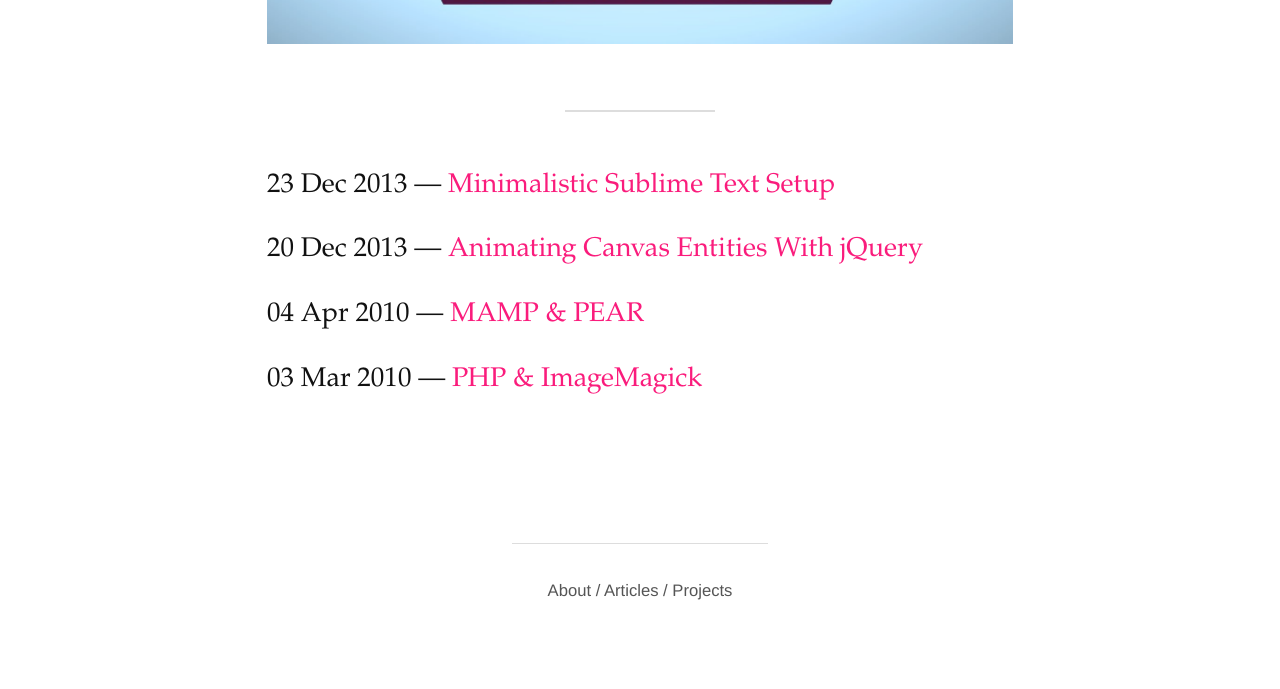
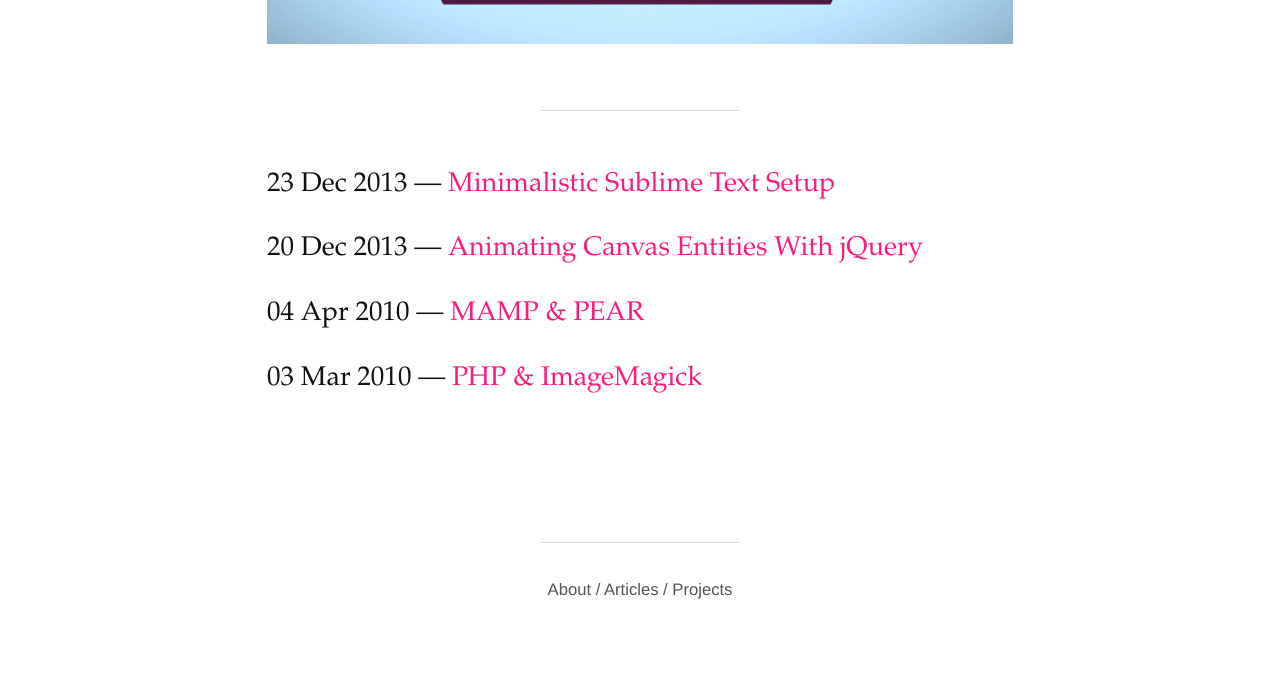
Before and after one commit to neogeek/neogeek.github.io, a Jekyll site: the page built from index.html, in a window 1280 px wide. Shown: the part 843-1532 px from the top of the page. Built offline with Jekyll 4.4.1, drawn with Linux system fonts in a browser that asks for light colours; nearby versions of some CDN libraries; Markdown is read by kramdown in place of the engine named in the settings.

Commit message:
Changed hr style to have static px based values.

```diff
--- a/css/styles.css
+++ b/css/styles.css
@@ -43,9 +43,9 @@ blockquote {
 
 hr {
 	margin: 2em auto;
-	width: 20%;
+	width: 200px;
 	border: 0;
-	border-top: .1em solid #ddd;
+	border-top: 1px solid #ddd;
 }
 
 header {
```
